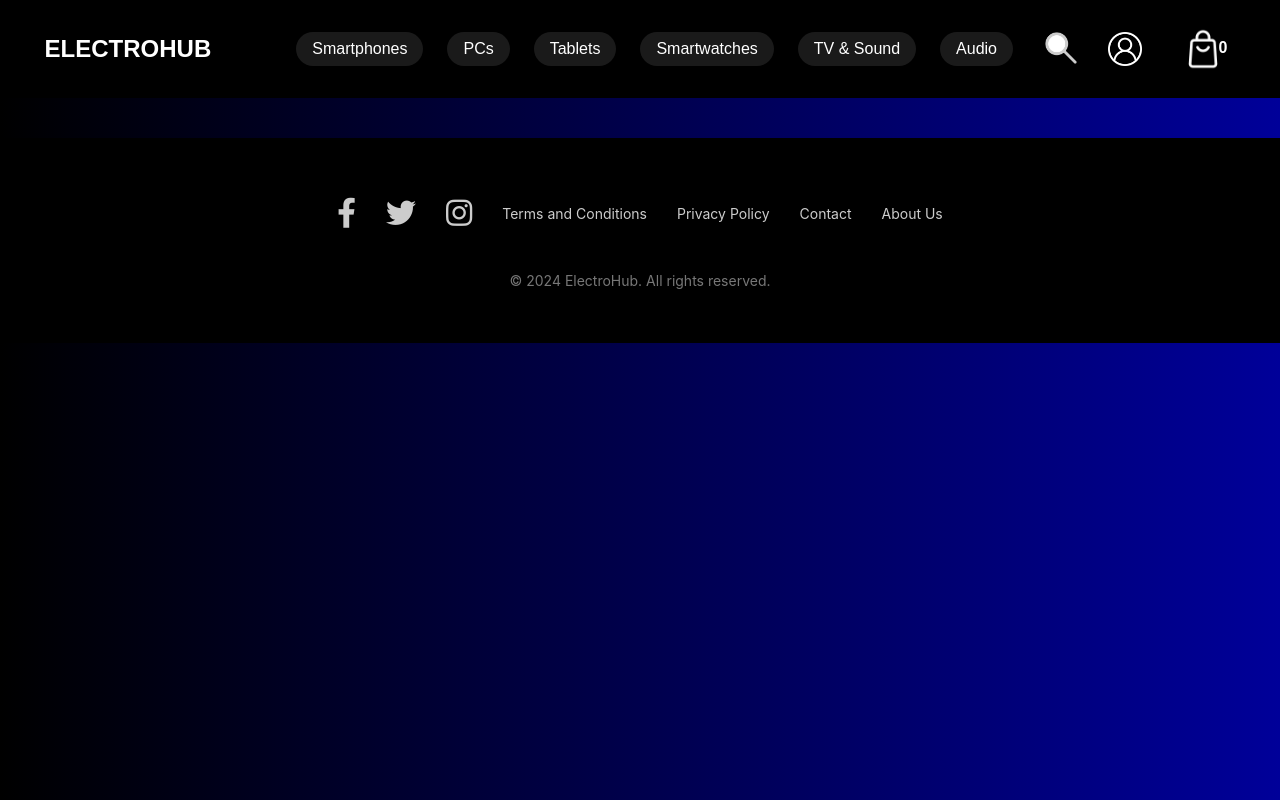
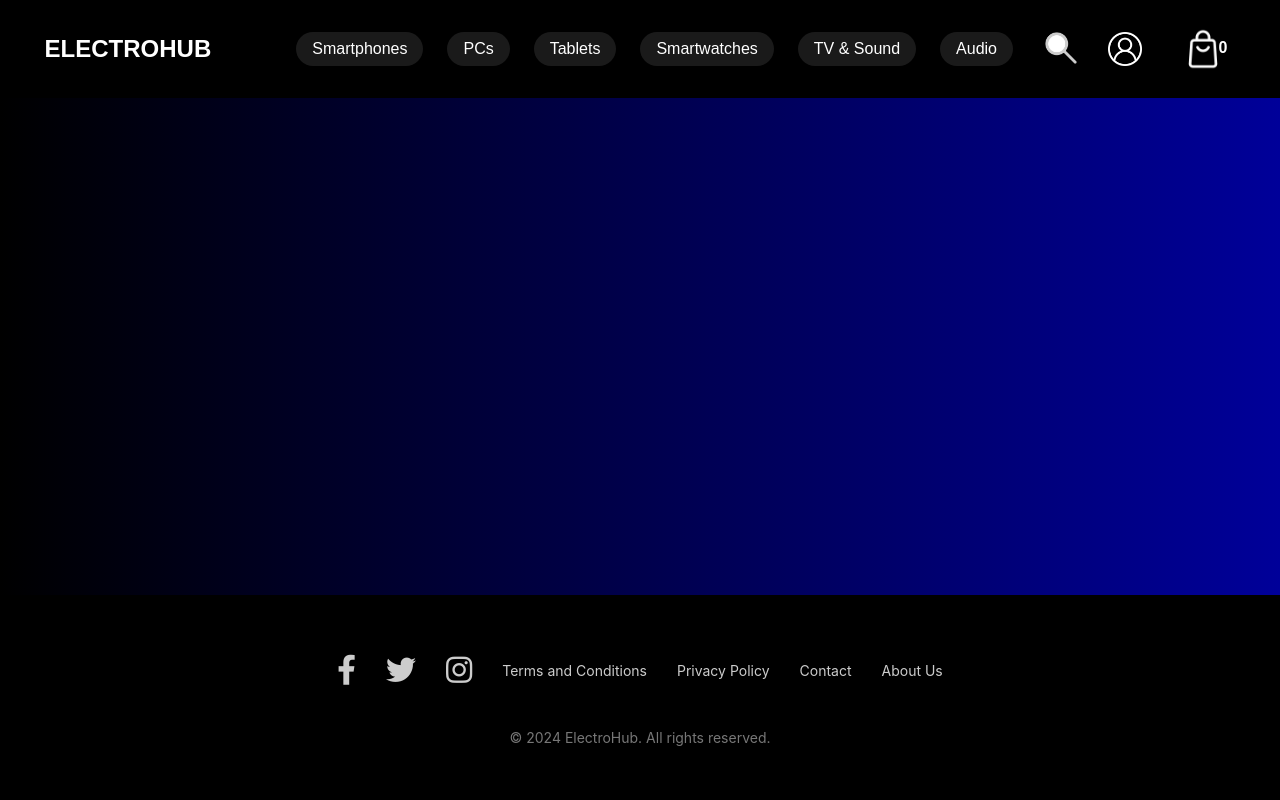
Before and after one commit to OsirOsir/electrohub-frontend, a React (Create React App) app: page / in a window 1280 px wide. Built offline with nearby package versions, Linux system fonts and the light colour scheme.

Commit message:
updated the Footer to stick at the bottom of the page

```diff
--- a/src/App.js
+++ b/src/App.js
@@ -11,29 +11,22 @@
 
 function App() {
   return (
+    <div className="App">
       <Router>
         <Navbar />
-      <div>
+        <div className="main-content">
           <Routes>
             <Route path="/terms" element={<TermsAndConditions />} />
             <Route path="/privacy-policy" element={<PrivacyPolicy />} />
             <Route path="/contact" element={<Contact />} />
             <Route path="/about" element={<AboutUs />} />
-
-
             <Route path="*" element={<Navigate to="/" />} />
           </Routes>
-
-
-
+        </div>
         <Footer />
+      </Router>
     </div>
-    </Router>
-
-
-
   );
-  return <div className='App'></div>;
 }
 
 export default App;
--- a/src/components/Footer.css
+++ b/src/components/Footer.css
@@ -9,7 +9,7 @@
 .App {
   display: flex;
   flex-direction: column;
-  height: 100%;
+  min-height: 100vh; /* Full viewport height */
 }
 
 
```
Lines whose indentation alone changed are shown as unchanged.
